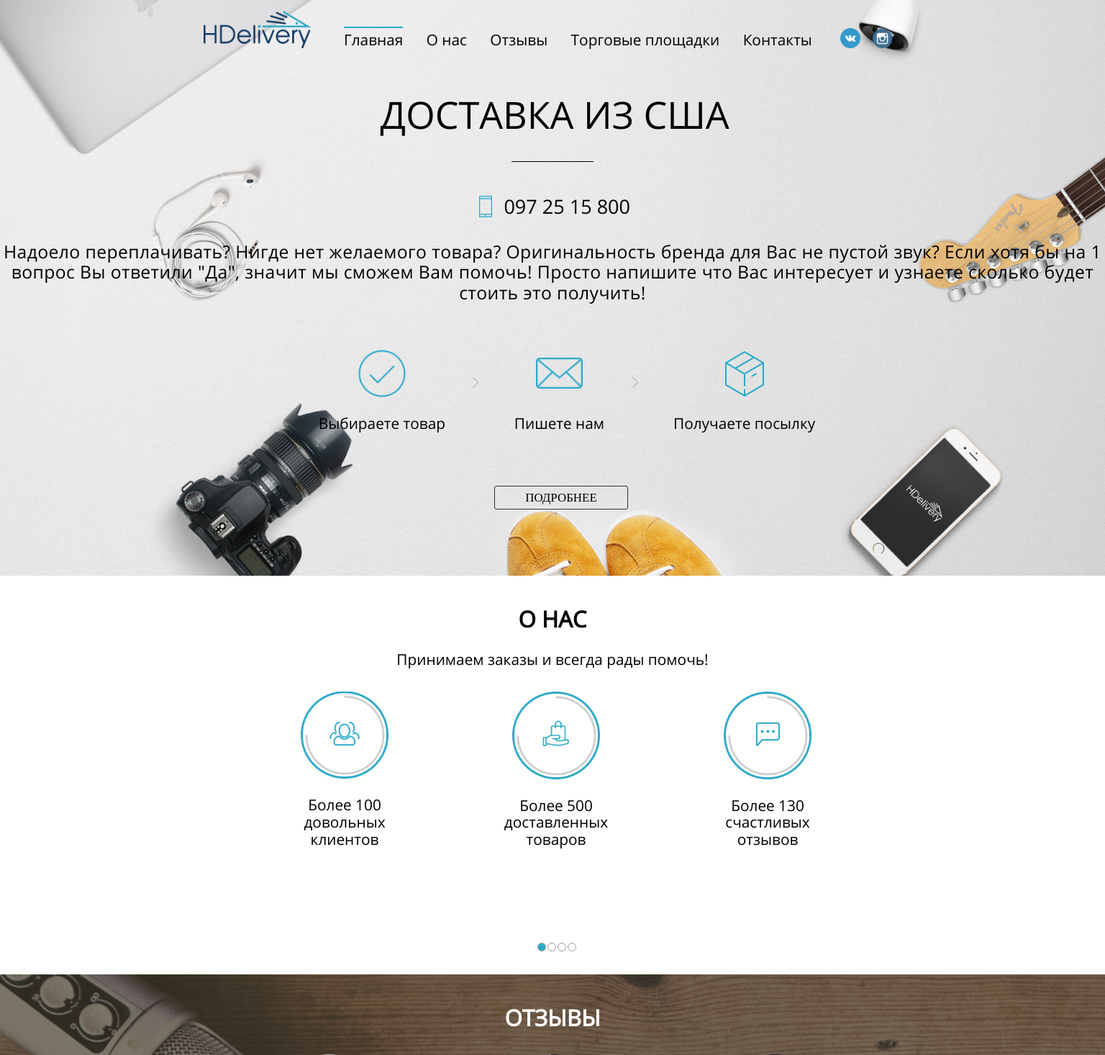
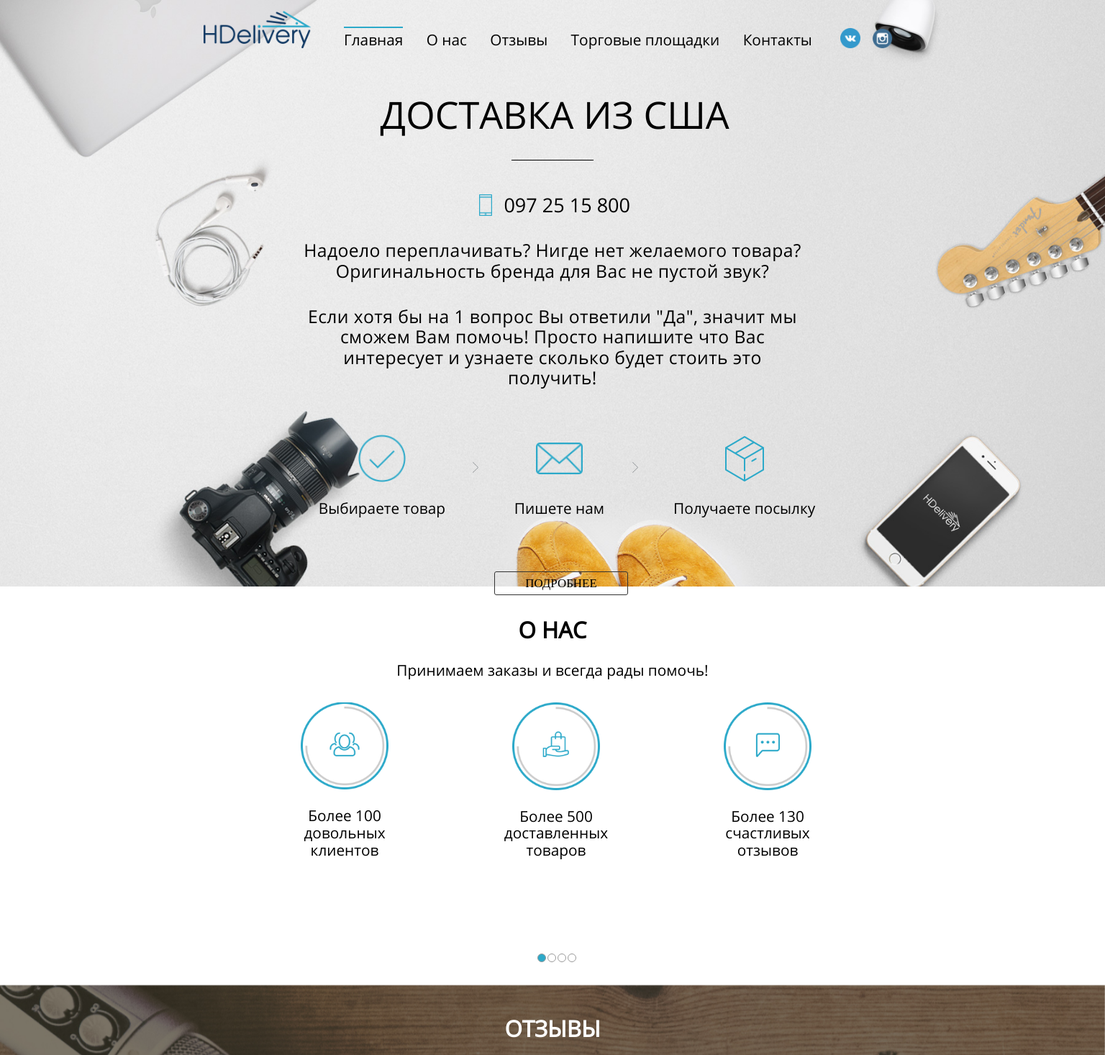
Before and after one commit to tony-blackie/h-delivery, a PHP site: page / in a window 1536 px wide. Shown: the top 1466 px of the page at 72% size. Run offline with PHP 8.4, Linux system fonts and the light colour scheme; some libraries are stand-ins or nearby versions.

Commit message:
Change text margins in landing block

```diff
--- a/index.html
+++ b/index.html
@@ -54,12 +54,16 @@
                         <img class="phone__img" src="img/phone.png"/>
                         <p class="phone__number">097 25 15 800</p>
                     </figure>
+
                     <p class="phone__comment">
+                        <span class="phone__comment_first-part">
                         Надоело переплачивать? Нигде нет желаемого товара?
                         Оригинальность бренда для Вас не пустой звук?
-                        Если хотя бы на 1 вопрос Вы ответили "Да",
-                        значит мы сможем Вам помочь!
+                        </span>
+                        <span class="phone__comment_second-part">
+                        Если хотя бы на 1 вопрос Вы ответили "Да", значит мы сможем Вам помочь!
                         Просто напишите что Вас интересует и узнаете сколько будет стоить это получить!
+                        </span>
                     </p>
                 </div>
             </div>
@@ -308,7 +312,7 @@
                     </div>
                 </figure>
                 <figure class="horizontal-column__icon-list-item
-				horizontal-column__icon-list-item_no-margin">
+        horizontal-column__icon-list-item_no-margin">
                     <div class="horizontal-column__img-wrapper">
                         <div class="horizontal-column__helper"></div>
                         <img class="horizontal-column__img" src="img/amazon.png"/>
--- a/index.js
+++ b/index.js
@@ -316,7 +316,7 @@
 			rules: 'required'
 		}
 	], function(errors, event) {
-		//displayErrorMessage(errors, event);
+		displayErrorMessage(errors, event);
 		saveFormData();
 	});
 }
--- a/style/css/index.css
+++ b/style/css/index.css
@@ -29,7 +29,7 @@
     border: 1px solid #333333;
     border-radius: 3px 3px;
     text-align: center;
-    margin-top: 33px;
+    margin-top: 10px;
     font-size: 0.8125rem;
     line-height: 31px;
     text-decoration: none;
@@ -102,8 +102,7 @@
   font-family: openSansRegular;
   text-align: center; }
   .title__header {
-    margin-top: 58px;
-    margin-left: 0.41754%;
+    margin: 24px 0 24px 0.41754%;
     text-align: center;
     font-family: openSansRegular;
     font-weight: normal;
@@ -113,13 +112,13 @@
     background: #000;
     width: 114px;
     height: 1px;
-    margin: 33px auto 0 auto; }
+    margin: 18px auto 0 auto; }
 
 .phone {
   text-align: center; }
   .phone__wrapper {
     text-align: center;
-    margin: 47px 0 0 6px;
+    margin: 20px 0 0 6px;
     height: 30px; }
   .phone__img {
     display: inline-block;
@@ -136,11 +135,24 @@
     margin: 34px 0 0 0;
     font-size: 1.1875rem;
     font-weight: normal;
-    letter-spacing: 0.4px; }
+    letter-spacing: 0.4px;
+    display: flex;
+    justify-content: center;
+    flex-direction: column;
+    align-items: center; }
+    .phone__comment_first-part {
+      width: 700px;
+      display: flex;
+      order: 1; }
+    .phone__comment_second-part {
+      width: 700px;
+      display: flex;
+      order: 2;
+      margin-top: 35px; }
 
 .landing-icons {
   text-align: center;
-  margin-top: 39px;
+  margin-top: 10px;
   padding: 0;
   position: relative;
   font-family: openSansRegular; }
@@ -712,7 +724,21 @@
     font-size: 1.3rem; }
 
   .about-us__text {
-    min-height: 185px; } }
+    min-height: 185px; }
+
+  .landing__button-item {
+    margin-top: 33px; }
+
+  .phone__wrapper {
+    margin: 47px 0 0 6px; }
+
+  .landing-icons {
+    margin-top: 39px; }
+
+  .title__header {
+    margin: 58px 0 24px 0.41754%; }
+  .title__stripe {
+    margin: 33px auto 0 auto; } }
 /* Tablet */
 
 /*# sourceMappingURL=index.css.map */
--- a/style/sass/breakpoint_wide-desktop.sass
+++ b/style/sass/breakpoint_wide-desktop.sass
@@ -12,3 +12,16 @@
   .about-us
     &__text
       min-height: 185px
+  .landing
+    &__button-item
+      margin-top: 33px
+  .phone
+    &__wrapper
+      margin: 47px 0 0 6px
+  .landing-icons
+    margin-top: 39px
+  .title
+    &__header
+      margin: 58px 0 24px 0.417536534447%
+    &__stripe
+      margin: 33px auto 0 auto
--- a/style/sass/landing.sass
+++ b/style/sass/landing.sass
@@ -23,7 +23,7 @@
     border: 1px solid #333333
     border-radius: 3px 3px
     text-align: center
-    margin-top: 33px
+    margin-top: 10px  //33px for 1500+
     font-size: 0.8125rem
     line-height: 31px
     text-decoration: none
@@ -96,8 +96,7 @@
   font-family: openSansRegular
   text-align: center
   &__header
-    margin-top: 58px
-    margin-left: 0.417536534447%
+    margin: 24px 0 24px 0.417536534447%  // 58px for 1500+
     text-align: center
     font-family: openSansRegular
     font-weight: normal
@@ -107,12 +106,12 @@
     background: #000
     width: 114px
     height: 1px
-    margin: 33px auto 0 auto
+    margin: 18px auto 0 auto // 33px for 1500+
 .phone
   text-align: center
   &__wrapper
     text-align: center
-    margin: 47px 0 0 6px
+    margin: 20px 0 0 6px  //47px for 1500+
     height: 30px
   &__img
     display: inline-block
@@ -130,9 +129,23 @@
     font-size: 1.1875rem
     font-weight: normal
     letter-spacing: 0.4px
+    display: flex
+    justify-content: center
+    flex-direction: column
+    align-items: center
+    &_first-part
+      width: 700px
+      display: flex
+      order: 1
+    &_second-part
+      width: 700px
+      display: flex
+      order: 2
+      margin-top: 35px
+
 .landing-icons
   text-align: center
-  margin-top: 39px
+  margin-top: 10px  //39px for 1500+
   padding: 0
   position: relative
   font-family: openSansRegular
```
Also changed, not shown: 1 other file. Lines whose indentation alone changed are shown as unchanged.
